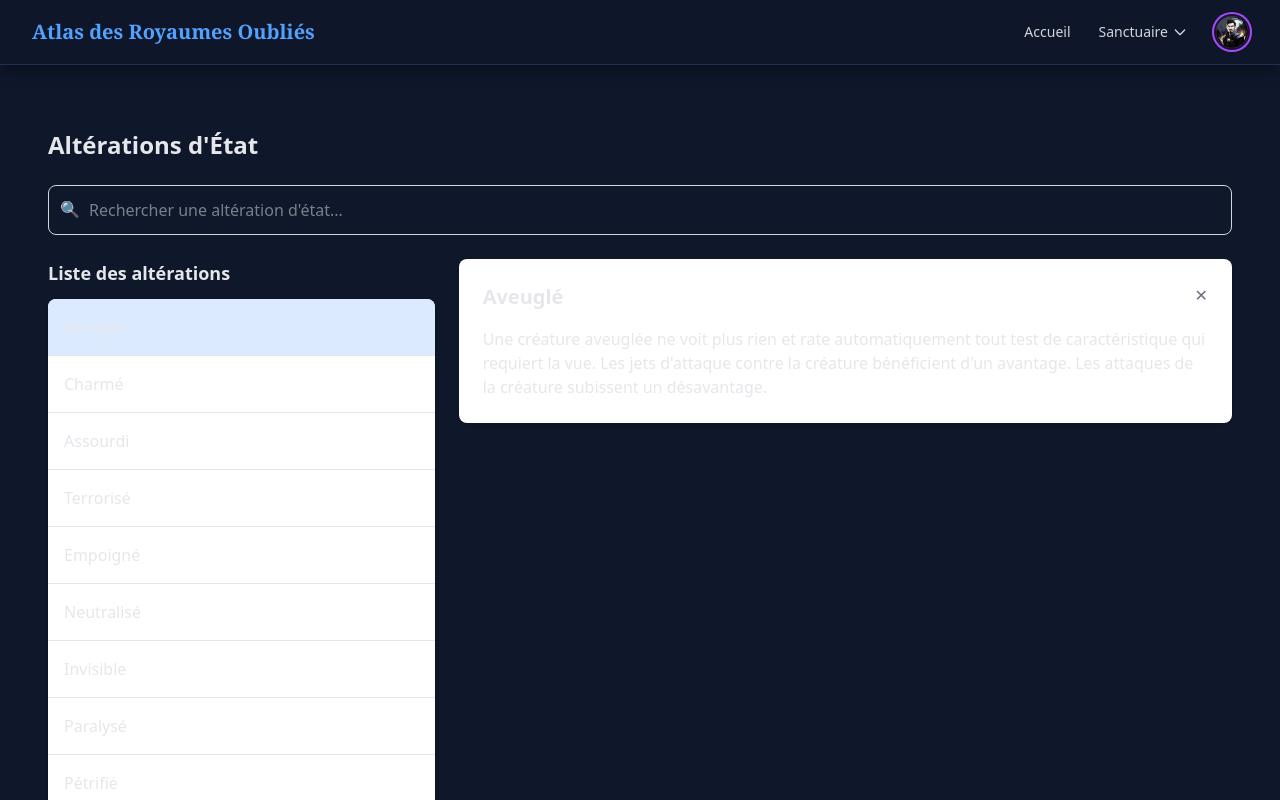
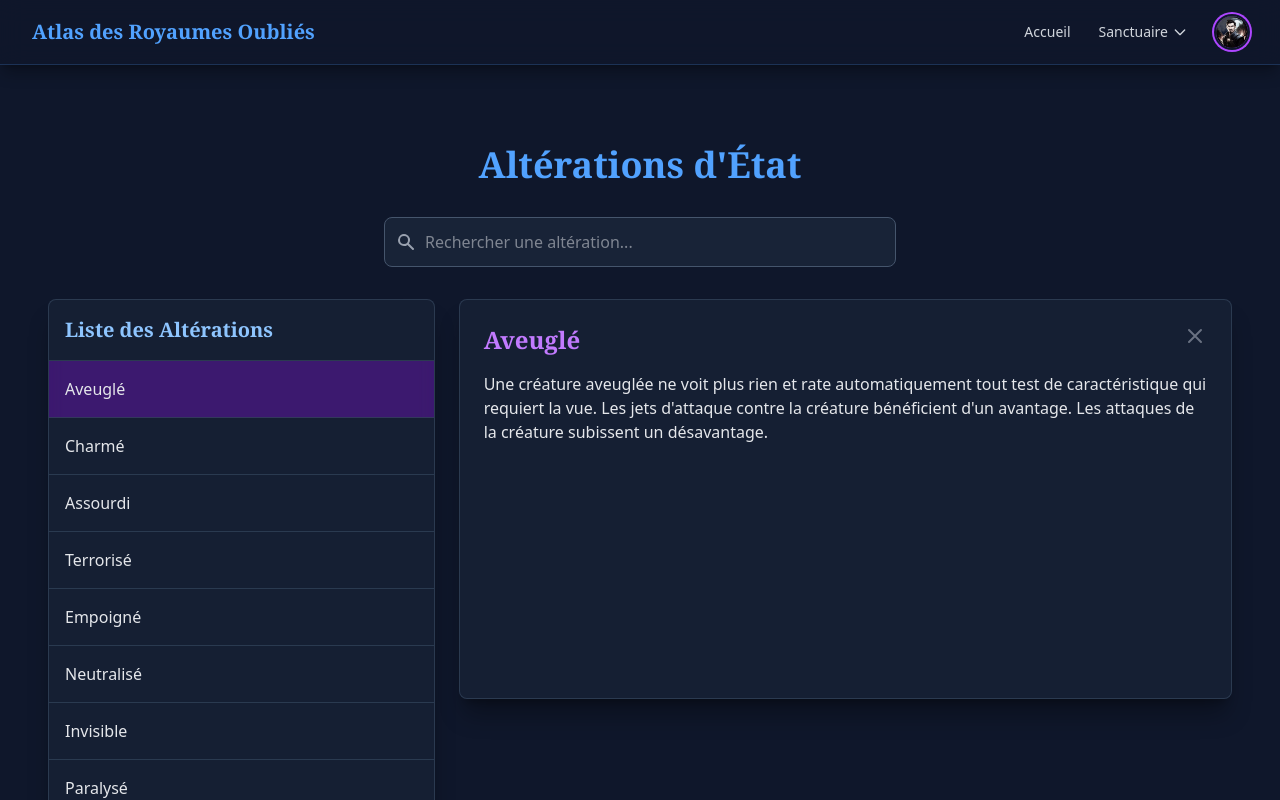
Before and after one commit to Thomas-Trehou/atlasdd-front-reborn, an Angular app: page /sanctuary/conditions in a window 1280 px wide. Both pictures are taken after a click on the item "Aveuglé". Shown: the top 800 px of the page. Built offline with nearby package versions, Linux system fonts and the light colour scheme.

Commit message:
add style to conditions

```diff
--- a/src/app/features/sanctuary/conditions/conditions.component.html
+++ b/src/app/features/sanctuary/conditions/conditions.component.html
@@ -1,35 +1,35 @@
 <!-- src/app/features/sanctuary/conditions/conditions.component.html -->
-
-<div class="container mx-auto p-4">
-  <h1 class="text-2xl font-bold mb-6">Altérations d'État</h1>
+<div class="container mx-auto px-4 py-8">
+  <h1 class="text-4xl font-bold font-serif text-blue-400 text-center mb-8">Altérations d'État</h1>
 
   <!-- Barre de recherche -->
-  <div class="mb-6">
+  <div class="mb-8 max-w-lg mx-auto">
     <div class="relative">
+      <div class="absolute inset-y-0 left-0 pl-3 flex items-center pointer-events-none">
+        <svg class="h-5 w-5 text-gray-400" xmlns="http://www.w3.org/2000/svg" viewBox="0 0 20 20" fill="currentColor">
+          <path fill-rule="evenodd" d="M8 4a4 4 0 100 8 4 4 0 000-8zM2 8a6 6 0 1110.89 3.476l4.817 4.817a1 1 0 01-1.414 1.414l-4.816-4.816A6 6 0 012 8z" clip-rule="evenodd" />
+        </svg>
+      </div>
       <input
         type="text"
-        class="w-full p-3 pl-10 rounded-lg border border-gray-300 focus:outline-none focus:ring-2 focus:ring-blue-500"
-        placeholder="Rechercher une altération d'état..."
+        class="w-full p-3 pl-10 bg-slate-800/70 border border-slate-600 rounded-lg text-gray-200 focus:outline-none focus:ring-2 focus:ring-purple-400 focus:border-transparent transition-colors"
+        placeholder="Rechercher une altération..."
         (input)="searchConditions($event)">
-      <div class="absolute left-3 top-3 text-gray-400">
-        <!-- Icon de recherche (vous pouvez utiliser une icône de votre choix) -->
-        <span>🔍</span>
-      </div>
     </div>
   </div>
 
   <div class="flex flex-col lg:flex-row gap-6">
     <!-- Liste des altérations -->
     <div class="lg:w-1/3">
-      <h2 class="text-lg font-semibold mb-3">Liste des altérations</h2>
-      <div class="bg-white rounded-lg shadow overflow-hidden">
-        <ul class="divide-y divide-gray-200">
+      <div class="bg-slate-800/50 backdrop-blur-sm rounded-lg shadow-xl shadow-black/30 border border-slate-700/80 overflow-hidden">
+        <h2 class="text-xl font-bold font-serif text-blue-300 p-4 border-b border-slate-700/80">Liste des Altérations</h2>
+        <ul class="divide-y divide-slate-700/80 max-h-[60vh] overflow-y-auto">
           @for (condition of filteredConditions; track condition.index) {
             <li
-              class="p-4 hover:bg-blue-50 cursor-pointer transition-colors"
-              [class.bg-blue-100]="selectedCondition?.index === condition.index"
+              class="p-4 hover:bg-slate-700/50 cursor-pointer transition-colors"
+              [ngClass]="{'bg-purple-600/30': selectedCondition?.index === condition.index}"
               (click)="selectCondition(condition)">
-              <h3 class="font-medium">{{ condition.name }}</h3>
+              <h3 class="font-medium text-gray-200">{{ condition.name }}</h3>
             </li>
           }
           @empty {
@@ -41,23 +41,27 @@
 
     <!-- Détails de l'altération sélectionnée -->
     <div class="lg:w-2/3">
-      <div class="bg-white rounded-lg shadow p-6">
+      <div class="bg-slate-800/50 backdrop-blur-sm rounded-lg shadow-xl shadow-black/30 border border-slate-700/80 p-6 min-h-[50vh] flex flex-col">
         @if (selectedCondition) {
-          <div class="flex justify-between items-start mb-4">
-            <h2 class="text-xl font-bold">{{ selectedCondition.name }}</h2>
-            <button
-              class="text-gray-500 hover:text-gray-700"
-              (click)="clearSelection()">
-              ✕
-            </button>
-          </div>
-          <div class="prose max-w-none">
-            <p>{{ selectedCondition.description }}</p>
+          <div>
+            <div class="flex justify-between items-start mb-4">
+              <h2 class="text-2xl font-bold font-serif text-purple-400">{{ selectedCondition.name }}</h2>
+              <button
+                class="text-gray-500 hover:text-white transition-colors"
+                (click)="clearSelection()"
+                aria-label="Fermer">
+                <svg class="w-6 h-6" fill="none" viewBox="0 0 24 24" stroke="currentColor"><path stroke-linecap="round" stroke-linejoin="round" stroke-width="2" d="M6 18L18 6M6 6l12 12" /></svg>
+              </button>
+            </div>
+            <div class="prose prose-invert max-w-none prose-p:text-gray-300 prose-ul:text-gray-300 prose-li:marker:text-purple-400">
+              <!-- La description peut contenir des listes, etc. `prose` gère bien cela -->
+              <p>{{ selectedCondition.description }}</p>
+            </div>
           </div>
         } @else {
-          <div class="text-center py-10 text-gray-500">
+          <div class="text-center m-auto text-gray-500">
             <p class="text-lg mb-2">Sélectionnez une altération d'état pour voir ses détails</p>
-            <p class="italic">Les altérations d'état déterminent les handicaps spéciaux qui affectent les créatures</p>
+            <p class="italic text-sm">Les altérations d'état déterminent les handicaps spéciaux qui affectent les créatures</p>
           </div>
         }
       </div>
```
